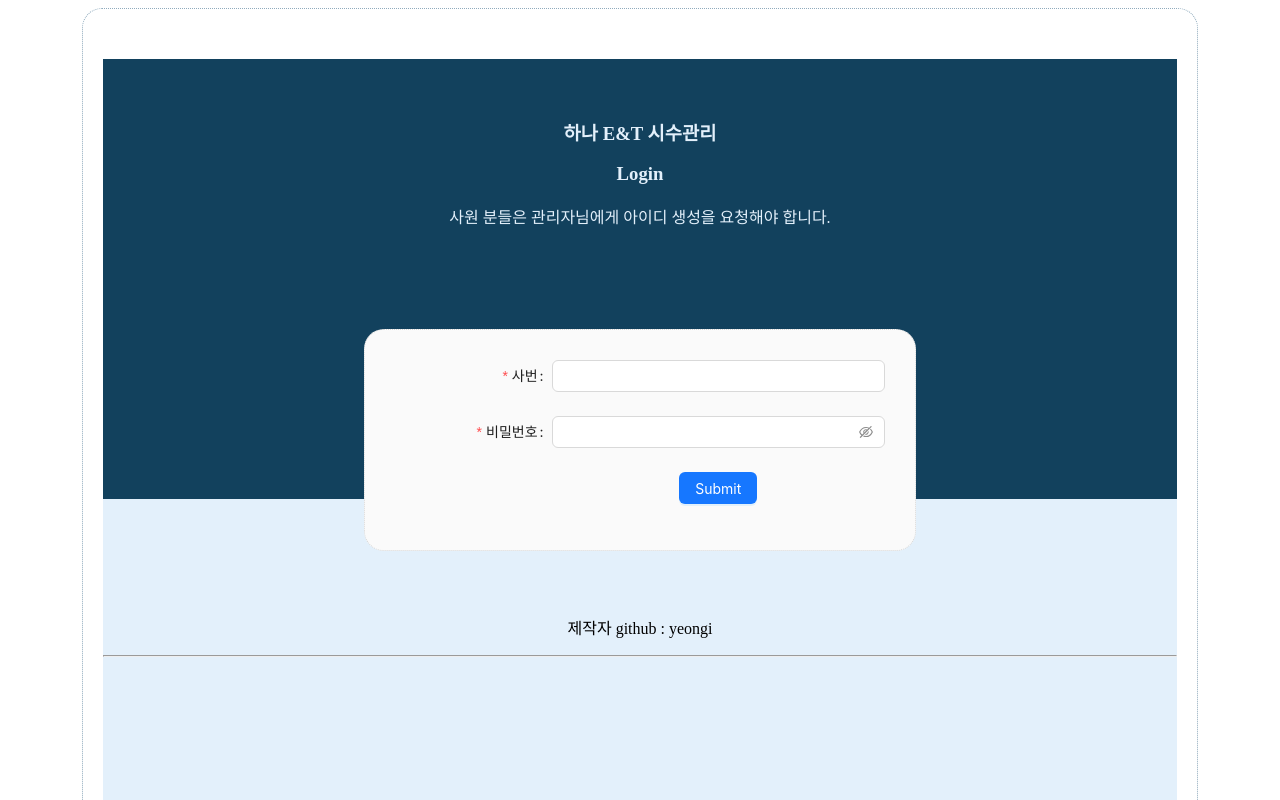
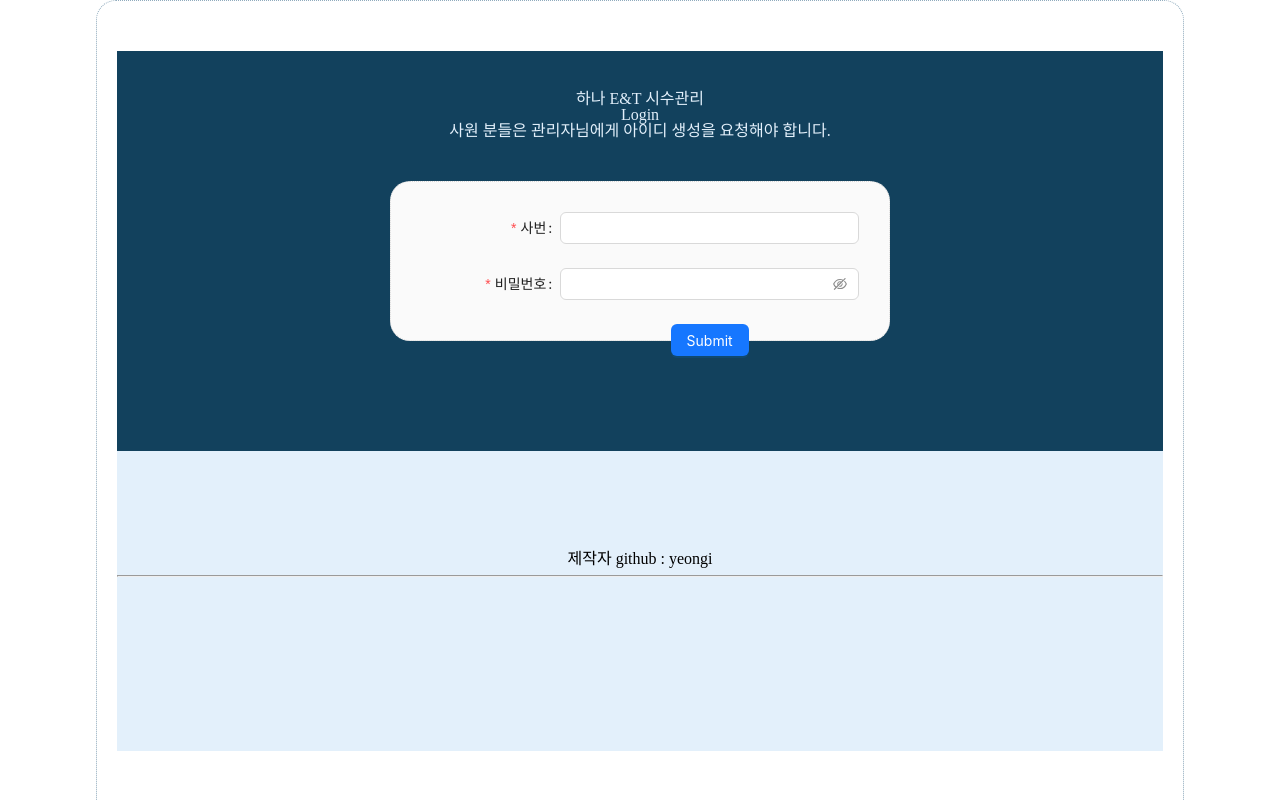
Before and after one commit to yeongi/work-manage, a React (Create React App) app: page / in a window 1280 px wide. Shown: the top 800 px of the page. Built offline with nearby package versions, Linux system fonts and the light colour scheme.

Commit message:
chore : global style 추가

```diff
--- a/src/App.js
+++ b/src/App.js
@@ -1,15 +1,15 @@
 import { useLoginCtx } from "./store/LoginContext";
 import Login from "./page/Login";
 import Main from "./page/Main";
+import { GlobalStyle } from "lib/GlobalStyle";
 
 function App() {
   const loginCtx = useLoginCtx();
   return (
     <div className="App">
-      <section>
-        {!loginCtx.state.IS_LOGIN && <Login />}
-        {loginCtx.state.IS_LOGIN && <Main />}
-      </section>
+      <GlobalStyle />
+      {!loginCtx.state.IS_LOGIN && <Login />}
+      {loginCtx.state.IS_LOGIN && <Main />}
     </div>
   );
 }
--- a/src/index.js
+++ b/src/index.js
@@ -2,6 +2,7 @@ import React from "react";
 import ReactDOM from "react-dom";
 import App from "./App";
 import { LoginProvider } from "./store/LoginContext";
+import "asset/font/font.css";
 
 ReactDOM.render(
   <React.StrictMode>
--- /dev/null
+++ b/src/lib/GlobalStyle.jsx
@@ -0,0 +1,10 @@
+import reset from "styled-reset";
+import { createGlobalStyle } from "styled-components";
+
+export const GlobalStyle = createGlobalStyle`
+  ${reset}
+  * {
+    box-sizing: border-box;
+    outline: none;
+  }
+`;
```
